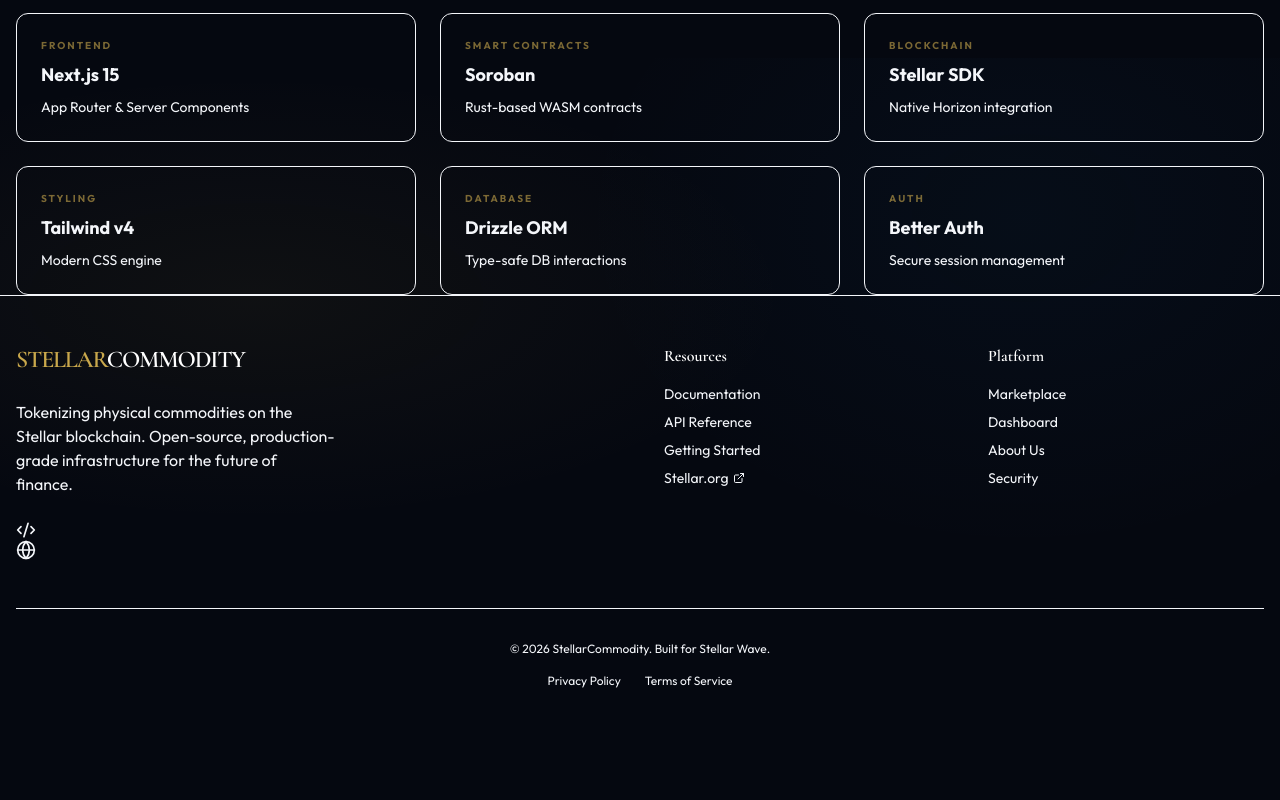
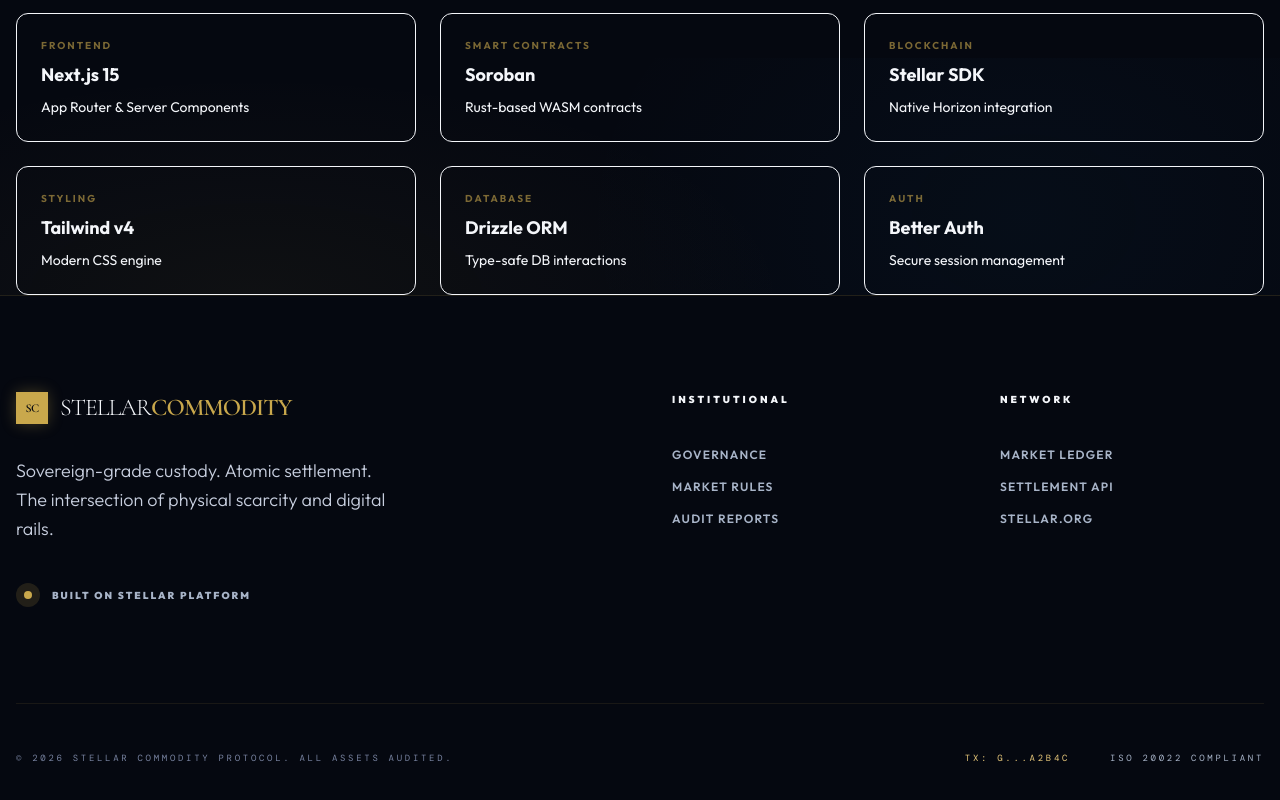
Before and after one commit to stellar-rwa/stellar-rwa-commodities, a Next.js app in the folder frontend/: page / in a window 1280 px wide. Shown: the part 2342-3142 px from the top of the page. Before the commit the page ends 3079 px from the top, so only its background shows below. Built offline with nearby package versions, Linux system fonts and the light colour scheme.

Commit message:
style: refine institutional footer with ISO 20022 and Stellar branding

```diff
--- a/frontend/src/components/layout/Footer.tsx
+++ b/frontend/src/components/layout/Footer.tsx
@@ -1,53 +1,61 @@
 import Link from "next/link";
-import { Code2, Globe, ExternalLink } from "lucide-react";
 
 export function Footer() {
   return (
-    <footer className="border-t border-border/40 bg-surface/30">
-      <div className="container mx-auto px-4 py-12">
-        <div className="grid grid-cols-1 md:grid-cols-4 gap-12">
+    <footer className="bg-void border-t border-gold/15 pt-24 pb-12 relative z-10">
+      <div className="container mx-auto px-4">
+        <div className="grid grid-cols-1 md:grid-cols-4 gap-16 mb-24">
           <div className="col-span-1 md:col-span-2">
-            <Link href="/" className="flex items-center space-x-2 mb-6">
-              <span className="font-display text-2xl font-bold tracking-tighter text-gold">
-                STELLAR<span className="text-white">COMMODITY</span>
+             <Link href="/" className="flex items-center gap-3 mb-8">
+              <div className="w-8 h-8 bg-gold flex items-center justify-center font-display text-void font-bold text-xs tracking-tighter shadow-[0_0_15px_rgba(201,168,76,0.3)]">
+                SC
+              </div>
+              <span className="font-display text-2xl font-light tracking-[-0.04em] text-celestial-white uppercase">
+                Stellar<span className="font-semibold text-gold">Commodity</span>
               </span>
             </Link>
-            <p className="text-muted-text max-w-xs mb-6">
-              Tokenizing physical commodities on the Stellar blockchain. Open-source, production-grade infrastructure for the future of finance.
+            <p className="font-sans text-ghost-white text-lg font-light leading-relaxed max-w-sm mb-10">
+              Sovereign-grade custody. Atomic settlement.
+              The intersection of physical scarcity and digital rails.
             </p>
-              <Link href="https://github.com" className="text-muted-text hover:text-gold transition-colors">
-                <Code2 className="h-5 w-5" />
-              </Link>
-              <Link href="https://twitter.com" className="text-muted-text hover:text-gold transition-colors">
-                <Globe className="h-5 w-5" />
-              </Link>
+            <div className="flex items-center gap-3">
+              <div className="w-6 h-6 rounded-full bg-gold/15 flex items-center justify-center">
+                <div className="w-2 h-2 rounded-full bg-gold" />
+              </div>
+              <span className="font-sans text-[10px] font-black uppercase tracking-[0.2em] text-platinum">Built on Stellar Platform</span>
+            </div>
           </div>
+
           <div>
-            <h4 className="font-display font-bold text-white mb-4">Resources</h4>
-            <ul className="space-y-2 text-sm text-muted-text">
-              <li><Link href="/docs" className="hover:text-gold transition-colors">Documentation</Link></li>
-              <li><Link href="/docs/api" className="hover:text-gold transition-colors">API Reference</Link></li>
-              <li><Link href="/docs/getting-started" className="hover:text-gold transition-colors">Getting Started</Link></li>
-              <li><Link href="https://stellar.org" className="flex items-center gap-1 hover:text-gold transition-colors">Stellar.org <ExternalLink className="h-3 w-3" /></Link></li>
+            <h4 className="font-sans text-[10px] font-black text-celestial-white uppercase tracking-[0.3em] mb-10">Institutional</h4>
+            <ul className="space-y-4 font-sans text-xs font-semibold text-platinum uppercase tracking-widest">
+              <li><Link href="/about" className="hover:text-gold transition-colors">Governance</Link></li>
+              <li><Link href="/terms" className="hover:text-gold transition-colors">Market Rules</Link></li>
+              <li><Link href="/security" className="hover:text-gold transition-colors">Audit Reports</Link></li>
             </ul>
           </div>
+
           <div>
-            <h4 className="font-display font-bold text-white mb-4">Platform</h4>
-            <ul className="space-y-2 text-sm text-muted-text">
-              <li><Link href="/marketplace" className="hover:text-gold transition-colors">Marketplace</Link></li>
-              <li><Link href="/dashboard" className="hover:text-gold transition-colors">Dashboard</Link></li>
-              <li><Link href="/about" className="hover:text-gold transition-colors">About Us</Link></li>
-              <li><Link href="/security" className="hover:text-gold transition-colors">Security</Link></li>
+             <h4 className="font-sans text-[10px] font-black text-celestial-white uppercase tracking-[0.3em] mb-10">Network</h4>
+             <ul className="space-y-4 font-sans text-xs font-semibold text-platinum uppercase tracking-widest">
+              <li><Link href="/docs" className="hover:text-gold transition-colors">Market Ledger</Link></li>
+              <li><Link href="/docs/api" className="hover:text-gold transition-colors">Settlement API</Link></li>
+              <li><Link href="https://stellar.org" className="hover:text-gold transition-colors">Stellar.org</Link></li>
             </ul>
           </div>
         </div>
-        <div className="mt-12 pt-8 border-t border-border/40 flex flex-col md:row justify-between items-center gap-4">
-          <p className="text-xs text-muted-text">
-            © {new Date().getFullYear()} StellarCommodity. Built for Stellar Wave.
+
+        <div className="pt-12 border-t border-gold/10 flex flex-col md:flex-row justify-between items-center gap-8">
+          <p className="font-mono text-[9px] text-void-mist uppercase tracking-[0.3em]">
+            © {new Date().getFullYear()} STELLAR COMMODITY PROTOCOL. ALL ASSETS AUDITED.
           </p>
-          <div className="flex gap-6 text-xs text-muted-text">
-            <Link href="/privacy" className="hover:text-gold transition-colors">Privacy Policy</Link>
-            <Link href="/terms" className="hover:text-gold transition-colors">Terms of Service</Link>
+          <div className="flex gap-10 items-center">
+             <div className="font-mono text-[9px] text-gold-light uppercase tracking-[0.3em] transition-all cursor-default">
+               TX: G...A2B4C
+             </div>
+             <div className="font-mono text-[9px] text-platinum uppercase tracking-[0.3em] transition-all hover:text-gold cursor-pointer">
+               ISO 20022 COMPLIANT
+             </div>
           </div>
         </div>
       </div>
```
